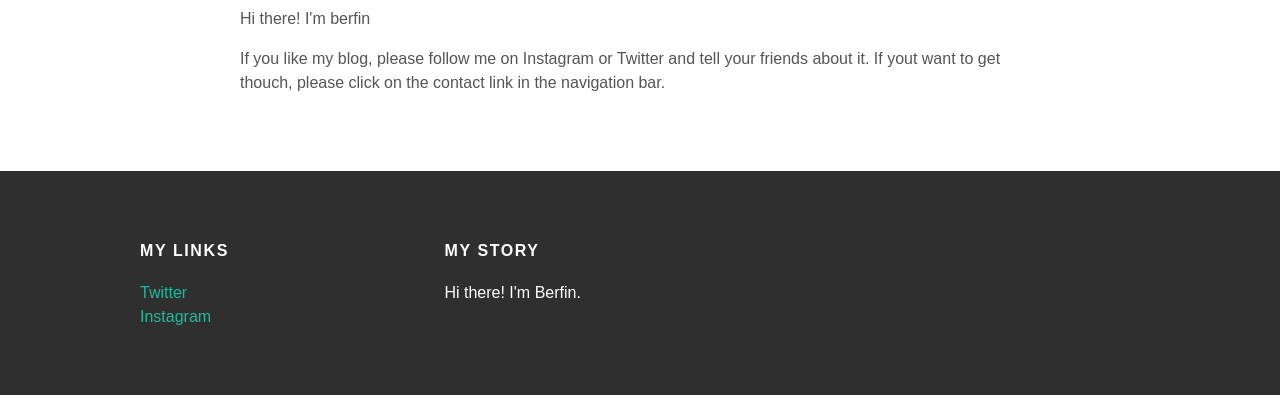
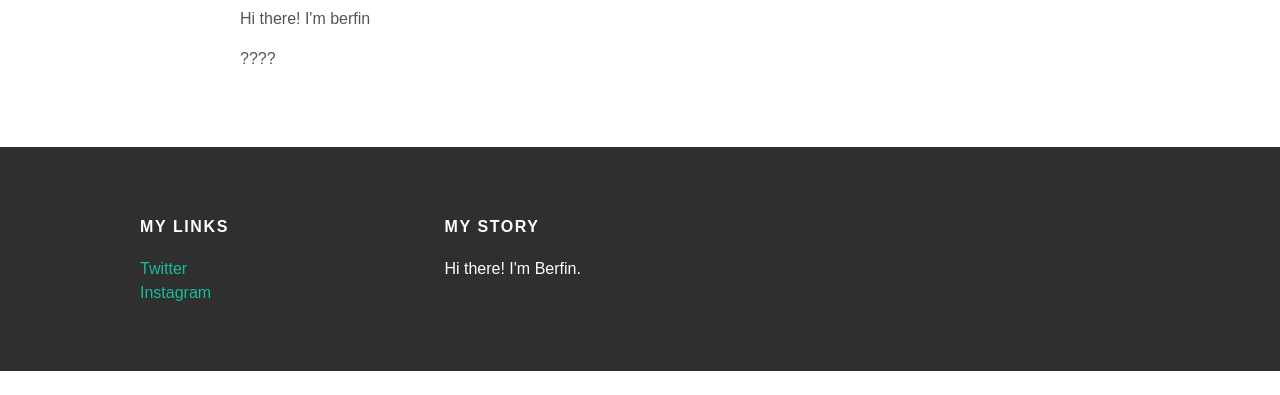
Before and after one commit to SE121/se, a plain HTML site: page about.html in a window 1280 px wide. Shown: the part 587-982 px from the top of the page. After the commit the page ends 958 px from the top, so only its background shows below. Drawn offline with Linux system fonts and the light colour scheme.

Commit message:
Update about.html

```diff
--- a/about.html
+++ b/about.html
@@ -24,7 +24,8 @@
         <h1 class="about-title">About Me</h1>
         <div class="abouut-content">
         <p>Hi there! I'm berfin</p>
-        <p>If you like my blog, please follow me on Instagram or Twitter and tell your friends about it. If yout want to get thouch, please click on the contact link in the navigation bar.<p>
+        <p>????
+          <p>
       </div>
       </div>
     </div>
```
